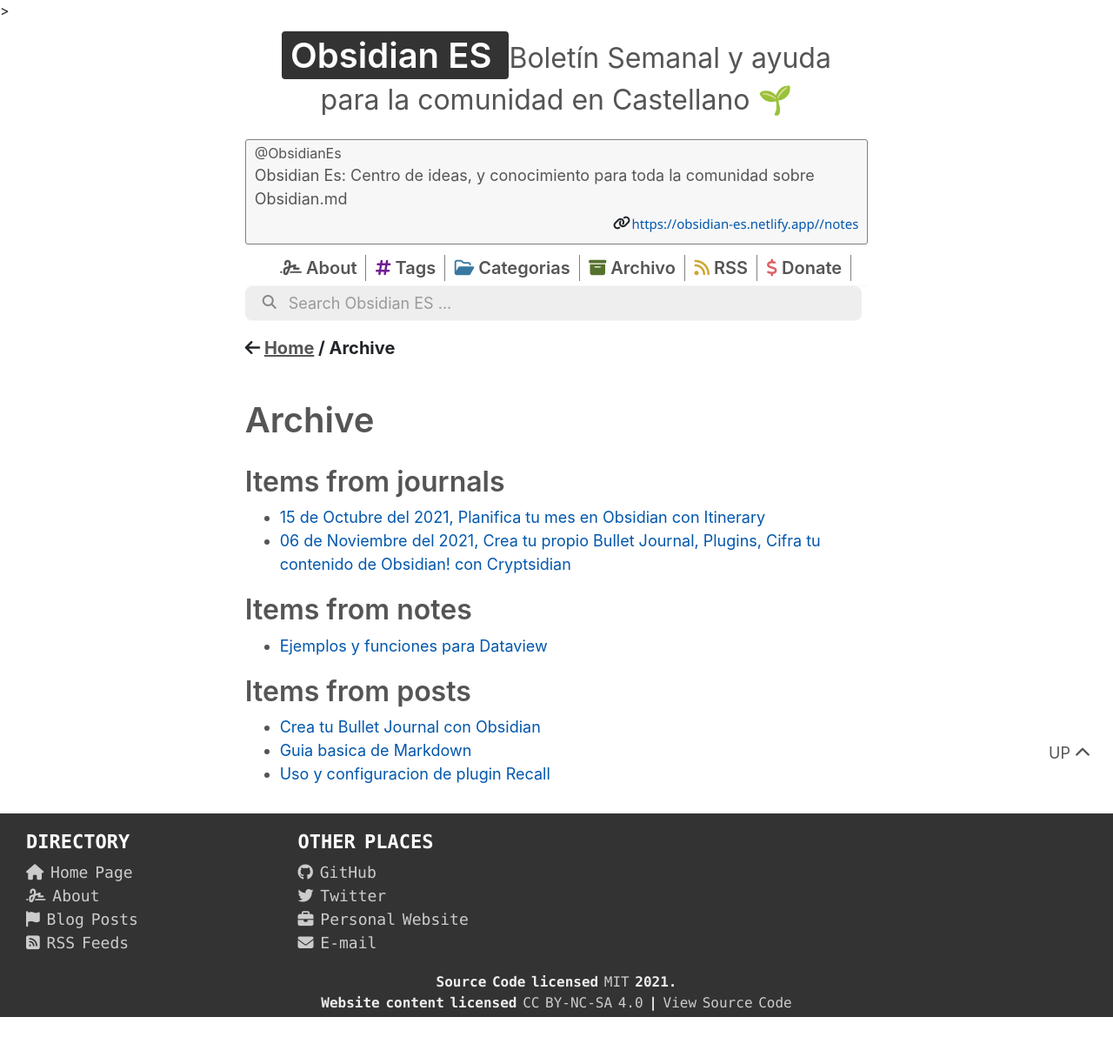
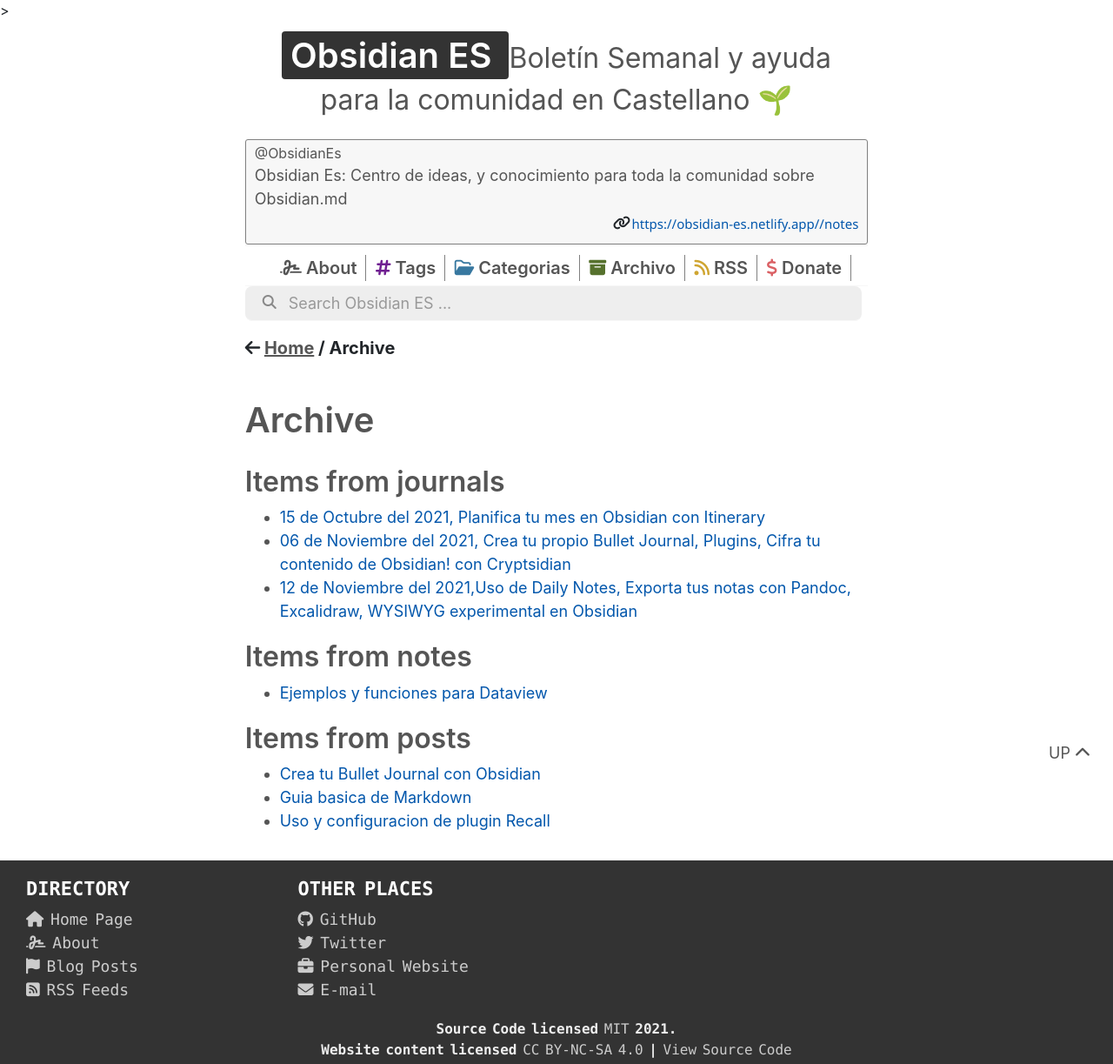
Before and after one commit to Snifer/Obsidian-news, a Jekyll site: the page built from _pages/archive.md, in a window 1280 px wide. Shown: the whole page at 87% size. Built offline with Jekyll 4.4.1, drawn with Linux system fonts in a browser that asks for light colours; nearby versions of some CDN libraries; before the commit the page ends 1169 px from its top, so only the background shows below that; part of the change alters nothing that is shown.

Commit message:
Boletin 03 Obsidian

````diff
--- /dev/null
+++ b/_journals/2021-11-12-boletin-2-bullet-journal-cryptsidian 1.md
@@ -0,0 +1,104 @@
+---
+title: "12 de Noviembre del 2021,Uso de Daily Notes, Exporta tus notas con Pandoc, Excalidraw, WYSIWYG experimental en Obsidian"
+author: Snifer
+---
+
+Este Boletín venimos con un Feature, que muchos pedían  a Obsidian y es la opción de LivePreview aun en modo Beta, pero a punto de llegar para todos, ya que ahora esta solo para los Insiders.
+
+
+## Obsidian para principiantes
+
+Mucho llegamos a leer y conocer sobre las notas diarias *Daily Notes* en Obsidian y viene la pregunta de como crear la plantilla y usarla con el Plug-in Calendar es por ello para todos los que inician compartimos el material que es realizado en el foro.
+
+- [How use Daily Notes]( https://forum.obsidian.md/t/how-i-use-daily-notes/3057)
+- [Using Templates in Obsidian](https://thesweetsetup.com/using-templates-in-obsidian/)
+
+Otro potencial dolor de cabeza es el cómo convertir los ficheros Markdown en otros formatos, como ser PDF, Doc o ppt, para comprender este proceso tenemos [Pandoc](https://github.com/OliverBalfour/obsidian-pandoc) que esta inegrado con un plugin en Obsidian.
+
+En esta charla de la Comunidad nos brindan  lo necesario para comprender el proceso.
+
+- [Using Pandoc to write PDFs, Word documents, and slideshows in Markdown](https://www.youtube.com/watch?v=yYZiO6CVtj8)
+
+
+
+Tengo en mente ir armando Workflows, y procesos incluso usar algunas ideas de Notion y ver la manera de tenerlo en Obsidian tratando de tener un proceso continuo, que te gustaría que se tenga, puedes describirlo en el grupo de [Telegram](https://t.me/ObsidianEs)
+
+## Aprendizaje de Plugins
+
+Estuvimos viendo tanto [Dataview](https://obsidian-es.netlify.app/journals/boletin-obsidian-planifica-tu-mes-con-itinerary) como [Templater](https://obsidian-es.netlify.app/journals/boletin-2-bullet-journal-cryptsidian) en los dos boletines pasados, hoy venimos con el Plugin Excalidraw que permite realizar diagramas a mano, tipo Sketch, para ello contamos con una serie de videos creada por el mismo creador del Plug-in, tienen aquí la mejor fuente, desde la creación de mapas mentales y presentaciones a diagramas más elaborados, teniendo tu propio PKM visual.
+
+- [Zsolt's Visual PKM](https://www.youtube.com/channel/UCC0gns4a9fhVkGkngvSumAQ)
+
+
+## Personaliza tu Obsidian con CSS
+
+Compartimos un par de temas en esta sección los cuales tienen como objetivo ser minimalistas.
+
+- [Typomagical for Obsidian](https://github.com/hungsu/typomagical-obsidian)  un tema ligero  que puede agradarte.
+
+![](https://forum.obsidian.md/uploads/default/original/3X/b/2/b2a6c60006b3f2ccea037b3639d115a54758696c.gif)
+
+Este tema igual viene del evento [OBSIDIAN October 2021](https://publish.obsidian.md/hub/Events/Obsidian+October+2021).
+
+- [Obsidian Mnimal](https://github.com/kepano/obsidian-minimal) su nombre lo describe  un tema que deja bastante limpio Obsidian para enfocarse en escribir, lo tienes tanto en modo Oscuro como Claro.
+
+![](https://github.com/kepano/obsidian-minimal/raw/master/dark-complex.png)
+
+
+- [Obsidian Style Settings](https://github.com/mgmeyers/obsidian-style-settings) nos permitirá configurar algunos estilos por medio de CSS directamente que vienen pre configurados.
+
+
+## Plug-ins
+
+Los plug-ins de esta semana están más orientados a generar Backup o tener un control de versiones desde la misma herramienta con terceros.
+
+- [Obsidian Git](https://github.com/Clemens-E/obsidian-languagetool-plugin) nos ayuda a realizar un control de versiones y generar nuestro Backup respectivo de nuestro Vault enfocandonos, a tener el control de cambios en caso de no perder.
+
+- [Obsidian Aut-O-Backups](https://github.com/ryanpcmcquen/obsidian-dropbox-backups) genera de forma automática cada cierto periodo de tiempo de forma periódica  todo el proceso de configuración con Dropbox tienes en la descripción del plug-in.
+
+- [Cryptsidian](https://github.com/triumphantomato/cryptsidian)  es el plug-in que debe de ir de cajón cuando usamos servicios de terceros evitando que terceros accedan a información sensible, en el Boletin02 especifique el uso y como trabaja este plug-in.
+
+Adicionalmente puedes usar cualquier otro servicio como ser Google Drive, iCloud, Drive o el que gustes.
+### Plug-in de la semana
+
+- [Obsidian Remminder](https://github.com/uphy/obsidian-reminder) este plug-in lo uso dentro de mi workflow de GTD con Obsidian.
+
+Para registrar una tarea tenemos que ponerla con el formato de un Checkbox y entre parentesis la fecha seguido de la hora de forma automática sin importar las notas donde tengas  las tareas se adiciona un nuevo Panel llamado Remminder, puedes ver el ejemplo.
+
+![[RemminderPlugin.png]]
+![](https://raw.githubusercontent.com/Snifer/Obsidian-news/main/imagenes/boletin3/RemminderPlugin.png)
+
+Además una funcionalidad que me agrada y mucho es la integración con Kanban y con las notificaciones del sistema operativo.
+
+Para conocer un poco más del plug-in puedes acceder a la [guia](https://uphy.github.io/obsidian-reminder/guide/) oficial.
+
+## Modo Debug
+
+En modo Debug, esta semana tenemos el Live Preview en Obsidian ademas de un breve demo
+### Actualizaciones que vienen en Obsidian.
+
+Muchos estaban esperando  esta opcion en Obsidian es la posibilidad de tener el ***Live Preview*** en Obsidian, es decir un **Editor integrado** que se pueda seguir mas visualmente todos los cambios que se vayan teniendo aun para los que no están acostumbrados a Markdown y desean ver cuál será el resultado de lo que van realizando al momento.
+
+![](https://raw.githubusercontent.com/Snifer/Obsidian-news/main/imagenes/boletin3/LivePreviewObsidian.gif)
+
+
+Para activarlo nos dirigimos a **Editor** después a la parte inferior **Experimental Live Preview** marcamos,  y procedemos a *reiniciar* con los comandos `Ctrl + P` **Reload App**
+
+![](https://raw.githubusercontent.com/Snifer/Obsidian-news/main/imagenes/boletin3/ExperimentalPreview.png)
+
+
+**NOTA:** Actualmente esta actualización está solo disponible para los Insiders.  Paso a describir como deben de configurar para recibir este** Build** en particular.
+
+
+![](https://raw.githubusercontent.com/Snifer/Obsidian-news/main/imagenes/boletin3/ConfiguracionInsiderBuild.png)
+
+Deben considerar que con esta funcionalidad algunos plug-ins dejaran de funcionar por la actualización a `Codemirror6`,  todos los que estén con `Codemirror 5` no funcionaran correctamente, como también algunos de edición.
+
+Lo que estuve probando, no funciona aún en Live Preview los bloques de código, mermaid, modo VIM tampoco.
+
+
+¿El último boletín trabajamos con Cryptsidian lo utilizaste?
+
+## NOTAS
+
+Cualquier comentario puedes hacerlo en el grupo de [Telegram](https://t.me/ObsidianEs) haciendo uso del tag #Boletin03.
--- a/_notes/Dataview-usos-funciones.md
+++ b/_notes/Dataview-usos-funciones.md
@@ -12,7 +12,8 @@ Todas las notas o referencias en este espacio son funciones realizadas por la co
 Obsidian por defecto cuenta con el Plug-in de Backlinks que permite visualizar todas las notas que tienen como referencia a la nota actual, pero si deseas mostrar en una nota en particular puedes usar lo siguiente
 
 <code>
-``` dataview
-list from [[FICHERO]]
+```
+dataview
+list from [Referencia de tu fichero](NombreFichero)
 
 ```
````
Also changed, not shown: imagenes/boletin3/ConfiguracionInsiderBuild.png (added), imagenes/boletin3/ExperimentalPreview.png (added), imagenes/boletin3/LivePreviewObsidian.gif (added), imagenes/boletin3/RemminderPlugin.png (added).
